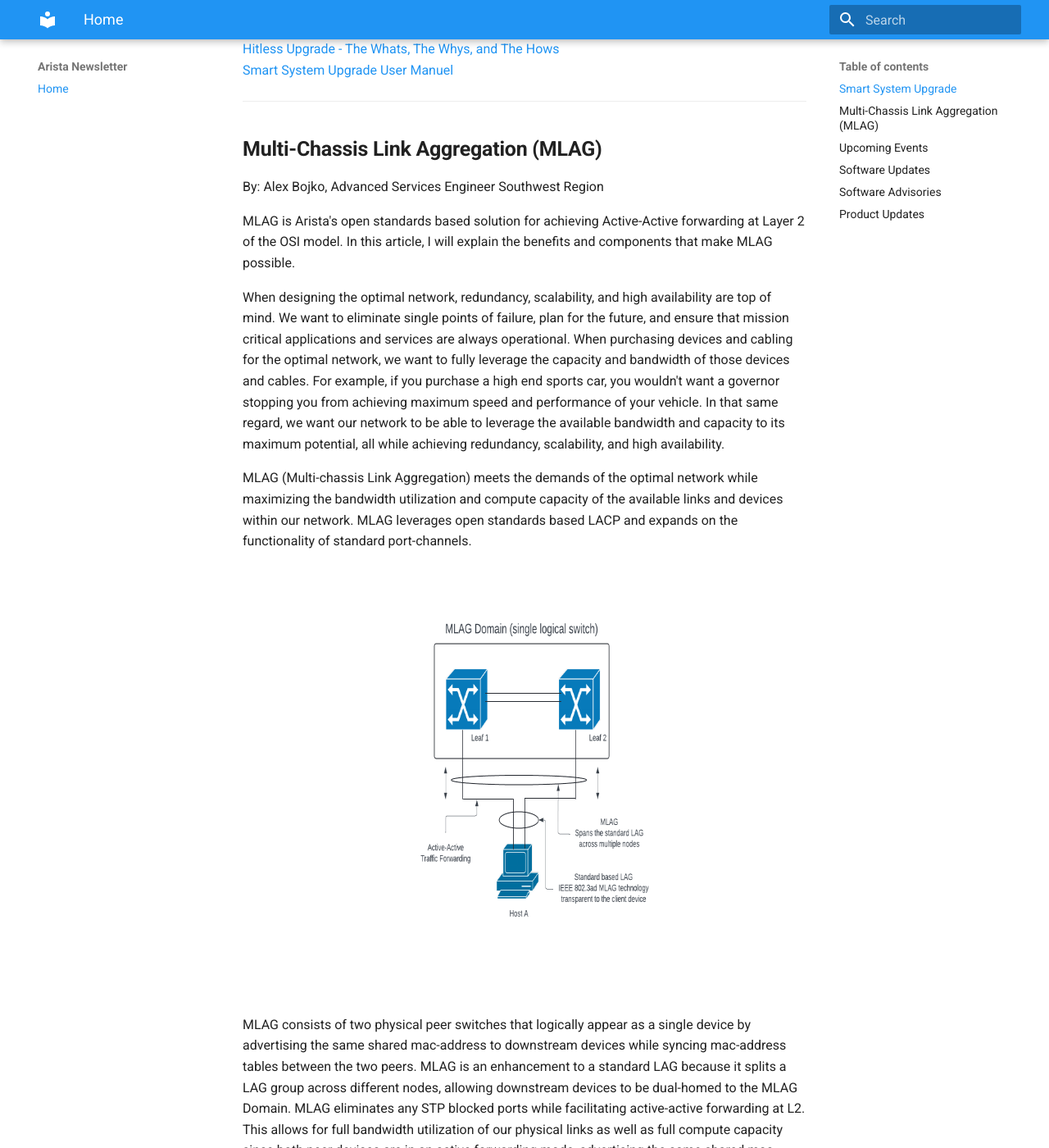
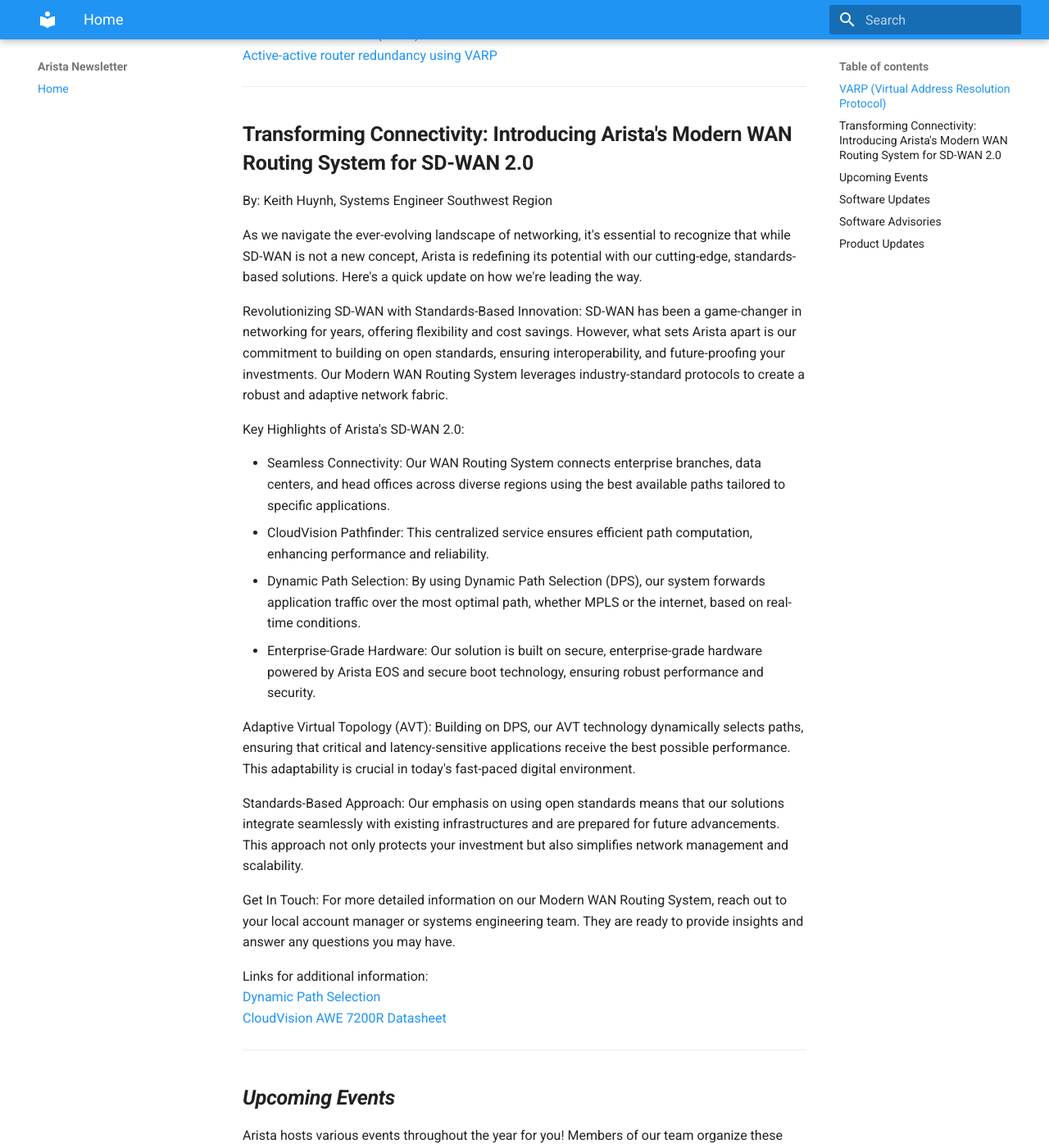
Before and after one commit to AristaSouthwest/Newsletter, an MkDocs documentation site: the page built from docs/index.md, in a window 1280 px wide and 1400 px high, scrolled down 2104 px. Shown: the whole window at 82% size. Built offline with MkDocs 1.6.1 and Material for MkDocs 9.7.7, drawn with Linux system fonts in a browser that asks for light colours; some of the changed text lies outside the part shown.

Commit message:
first push for August Newsletter

```diff
--- a/docs/index.md
+++ b/docs/index.md
@@ -1,66 +1,76 @@
  ![Image Placememt](img/Arista_Logo_copy.png)
 
 
-# Arista May Southwest Region Newsletter
+# Arista August Southwest Region Newsletter
 
-Welcome to the July 2024 newsletter for Arista customers in the U.S. Southwest Region!
+Welcome to the August 2024 newsletter for Arista customers in the U.S. Southwest Region!
 
 We welcome your feedback on the newsletter. If you have any ideas on what you want to see, please reach out to southwest@arista.com.
 
 ---
 
-## **Smart System Upgrade**
-By: Murthy Devarakonda, SE Manager Southwest Region
+## **VARP (Virtual Address Resolution Protocol)**
+By: Steven King, Systems Engineer Southwest Region
 
-IT networks are increasingly becoming important to various organizations. Networks enable organizations to be agile in conducting business and improve overall performance. Networks are especially crucial in mission-critical environments like hospitals, where patient data and vitals are transferred through the network for better care. Network architects build networks to provide device and link-level redundancies to address unexpected failures. However, the network operations team, which manages the network, is always concerned about network device software upgrades and the possible downtime they can bring.
-
-Due to this concern, the majority of operations teams delay software upgrades. However, these delays can expose the network infrastructure to vulnerabilities and potentially allow malicious actors to breach the network. While most network vendors promise software upgrades with less downtime, only Arista has been able to provide near zero downtime upgrades. Even though software upgrades are typically performed during a maintenance window, reducing or eliminating downtime remains a key metric for most networks.
-
-In this article, I will discuss the Smart System Upgrade process, which reduces network downtime during software upgrades. A typical enterprise network consists of aggregation and leaf layer switches, as shown in the diagram below.
+VARP is also called Layer-3 Anycast Gateway and is very simple to deploy. It is completely standards-based, and provides Active/Active behavior that HSRP and VRRP cannot replicate. Packets received on a VARP address are forwarded to the next hop destination on the same switch so that traffic does not need to traverse the inter-switch link.  This reduces latency and unnecessary load on switches.
 
 <figure markdown>
-![Image Placement](img/July Newsletter (1).png)
+![Image Placement](img/AugustNewsletter_Pic1.png)
     <figcaption>  </figcaption>
 </figure>
 
-In the above architecture, the aggregation layer switches can be upgraded one at a time to avoid network downtime at that layer using MLAG In-State Software Upgrade (MLAG ISSU) process. In this process, Arista EOS verifies the MLAG health before and after the upgrade to avoid network connectivity disruptions to both downstream and upstream network devices. Typically, endpoints at the leaf layer are single-homed. Arista's Smart System Upgrade (SSU) can reduce downtime to sub-second, and in most cases, the endpoints do not even notice the outage. In this upgrade process, Arista EOS will continue to forward the network traffic in the dataplane while upgrading the control plane. Once the control plane is upgraded to the latest version, it will reset the dataplane to achieve sub-second outage. The upgrade operation can be performed through CLI or through the CloudVision management platform. Upgrading the switch software through CloudVision provides additional controls like pre and post verifications through actions.
+VARP works by responding to ARP requests for configured IP addresses with a configured virtual MAC address.  In the example below based off of your “segment” deployment diagram, two switches configured with VARP are providing a redundant first hop gateway to the downstream host, which resides in VLAN 1. Both switches respond to the host’s ARP request.
 
 <figure markdown>
-![Image Placement](img/Newsletter_July2024_pic11.png)
+![Image Placement](img/AugustNewsletter_Pic2.png)
     <figcaption> </figcaption>
 </figure>
 
+An important item to note is that outside of ARP, traffic sent is not sourced from the virtual MAC address configured for VARP, but the switch’s system MAC address instead.  To illustrate this point, consider the example below:
+
+<figure markdown>
+![Image Placement](img/AugustNewsletter_Pic3.png)
+    <figcaption> </figcaption>
+</figure>
+
+Two host machines are in two different VLANs with the switch acting as their default gateway, configured with VARP.
+
+1) HOST 1 in VLAN 172 sends an ICMP ECHO request to Host 2 in VLAN 99; the destination MAC is that of its gateway residing on the switch, provided by the VARP virtual MAC address.
+
+2) As the switch routes the request to HOST 2 in VLAN 99, the source MAC is not the virtual MAC address provided by VARP, but the switch’s system MAC address.
+
 
 Links for more information are below:
-[Hitless Upgrade - The Whats, The Whys, and The Hows](https://arista.my.site.com/AristaCommunity/s/article/Hitless-Upgrades-The-Whats-The-Whys-and-The-Hows)
-[Smart System Upgrade User Manuel](https://www.arista.com/en/um-eos/eos-smart-system-upgrade)
+[Arista EOS Virtual ARP (VARP) Behind the Scenes](https://blog.ipspace.net/2013/06/arista-eos-virtual-arp-varp-behind/)
+[Active-active router redundancy using VARP](https://arista.my.site.com/AristaCommunity/s/article/active-active-router-redundancy-using-varp)
 
 
 ---
 
-## **Multi-Chassis Link Aggregation (MLAG)**
-By: Alex Bojko, Advanced Services Engineer Southwest Region
+## **Transforming Connectivity: Introducing Arista's Modern WAN Routing System for SD-WAN 2.0**
+By: Keith Huynh, Systems Engineer Southwest Region
 
-MLAG is Arista's open standards based solution for achieving Active-Active forwarding at Layer 2 of the OSI model. In this article, I will explain the benefits and components that make MLAG possible.
+As we navigate the ever-evolving landscape of networking, it's essential to recognize that while SD-WAN is not a new concept, Arista is redefining its potential with our cutting-edge, standards-based solutions. Here's a quick update on how we're leading the way.
 
-When designing the optimal network, redundancy, scalability, and high availability are top of mind. We want to eliminate single points of failure, plan for the future, and ensure that mission critical applications and services are always operational. When purchasing devices and cabling for the optimal network, we want to fully leverage the capacity and bandwidth of those devices and cables. For example, if you purchase a high end sports car, you wouldn't want a governor stopping you from achieving maximum speed and performance of your vehicle. In that same regard, we want our network to be able to leverage the available bandwidth and capacity to its maximum potential, all while achieving redundancy, scalability, and high availability.
+Revolutionizing SD-WAN with Standards-Based Innovation: SD-WAN has been a game-changer in networking for years, offering flexibility and cost savings. However, what sets Arista apart is our commitment to building on open standards, ensuring interoperability, and future-proofing your investments. Our Modern WAN Routing System leverages industry-standard protocols to create a robust and adaptive network fabric.
 
-MLAG (Multi-chassis Link Aggregation) meets the demands of the optimal network while maximizing the bandwidth utilization and compute capacity of the available links and devices within our network. MLAG leverages open standards based LACP and expands on the functionality of standard port-channels.
+Key Highlights of Arista's SD-WAN 2.0:
 
-<figure markdown>
-![Image Placement](img/July Newsletter - Article2 (1).png){: style="height:500px;width:950px"}
-    <figcaption> </figcaption>
-</figure>
+- Seamless Connectivity: Our WAN Routing System connects enterprise branches, data centers, and head offices across diverse regions using the best available paths tailored to specific applications.
+- CloudVision Pathfinder: This centralized service ensures efficient path computation, enhancing performance and reliability.
+- Dynamic Path Selection: By using Dynamic Path Selection (DPS), our system forwards application traffic over the most optimal path, whether MPLS or the internet, based on real-time conditions.
+- Enterprise-Grade Hardware: Our solution is built on secure, enterprise-grade hardware powered by Arista EOS and secure boot technology, ensuring robust performance and security.
 
+Adaptive Virtual Topology (AVT): Building on DPS, our AVT technology dynamically selects paths, ensuring that critical and latency-sensitive applications receive the best possible performance. This adaptability is crucial in today's fast-paced digital environment.
 
-MLAG consists of two physical peer switches that logically appear as a single device by advertising the same shared mac-address to downstream devices while syncing mac-address tables between the two peers. MLAG is an enhancement to a standard LAG because it splits a LAG group across different nodes, allowing downstream devices to be dual-homed to the MLAG Domain. MLAG eliminates any STP blocked ports while facilitating active-active forwarding at L2. This allows for full bandwidth utilization of our physical links as well as full compute capacity since both peer devices are in an active forwarding mode, advertising the same shared mac-address. Also, when it comes time to upgrade the devices, MLAG In-State Software Upgrade (MLAG ISSU) allows us to upgrade one peer device at a time, eliminating any downtime windows while continuing to forward traffic as expected.
+Standards-Based Approach: Our emphasis on using open standards means that our solutions integrate seamlessly with existing infrastructures and are prepared for future advancements. This approach not only protects your investment but also simplifies network management and scalability.
 
-By implementing MLAG, we receive link and device level redundancy, scalability with the capacity to support a large amount of downstream hosts, and high availability for our mission critical applications and services.
-
+Get In Touch: For more detailed information on our Modern WAN Routing System, reach out to your local account manager or systems engineering team. They are ready to provide insights and answer any questions you may have.
 
 Links for additional information:
-[MLAG Configuration Guide](https://arista.my.site.com/AristaCommunity/s/article/mlag-basic-configuration)
-[MLAG Explanation](https://www.arista.com/en/products/multi-chassis-link-aggregation-mlag)
+[Dynamic Path Selection](https://www.arista.com/en/cg-veos-router/veos-router-dynamic-path-selection)
+[CloudVision](https://www.arista.com/en/support/toi/eos-4-30-0f/17496-wan-routing-system-adaptive-virtual-topology?tmpl=component&format=pdf)
+[AWE 7200R Datasheet](https://www.arista.com/assets/data/pdf/Datasheets/AWE-7200R-Datasheet.pdf)
 
 
 ---
@@ -101,10 +111,10 @@
 
    |  Softwares    | Versions      |  Release Date |
    | :-----------: | :-----------: | :-----------:
-   | __EOS__           | 4.32.0.1F <br>4.26.14M <br>4.29.8M<br>4.28.11M<br>4.31.3M<br>     | May 16th, 2024 <br>May 15th, 2024<br>May 14th, 2024<br>May 3rd, 2024<br>May 1st, 2024<br>
-   | __CVP__           | 2023.3.2 <br>2024.1.2<br>     | May 14th, 2024 <br>May 10th, 2024<br>
-   | __DMF__           | 8.5.0         | February 5th, 2024
-   | __WLAN__ <br>CV-CUE<br>Wireless Manager<br> | <br>13.0.0-67<br>15.0.1-22<br>       | <br>December 15th, 2022<br>August 29th, 2023<br>
+   | __EOS__           | 4.31.3.1M <br>4.30.7M <br>4.31.4M<br>4.29.4.2M<br>4.32.1F<br>     | July 17th, 2024 <br>July 8th, 2024<br>July 5th, 2024<br>June 25th, 2024<br>June 6th, 2024<br>
+   | __CVP__           | 2024.2.0 <br>2024.1.2<br>     | July 26th, 2024 <br>May 10th, 2024<br>
+   | __DMF__           | 8.6.0         | July 9th, 2024
+   | __WLAN__ <br>CV-CUE<br>Wireless Manager<br> | <br>13.0.0-67<br>17.0.0<br>       | <br>December 15th, 2022<br>May 10th, 2023<br>
    | __Arista NDR__         | 5.1.2         | February 15th, 2024
    | __TerminAttr__    | 1.32.1        | June 13th, 2024
 
@@ -116,12 +126,12 @@
 
 | Name          | Advisory Link           | Date of Advisory Notice  |
 | :-----------: |:-------------:| :-----:|
-| __EOS with OpenConfig__   | [Security Advisory 0099](https://www.arista.com/en/support/advisories-notices/security-advisory/19862-security-advisory-0099) | July 2nd, 2024
-| __Wireless Access Points__   | [Security Advisory 0098](https://www.arista.com/en/support/advisories-notices/security-advisory/19844-security-advisory-0098) | June 25th, 2024
-|  __SSID Confusion__   | [Security Advisory 0097](https://www.arista.com/en/support/advisories-notices/security-advisory/19476-security-advisory-0097)  | May 24th, 2024   |
-| __802.1x Authentication on Ports__    | [Security Advisory 0096](https://www.arista.com/en/support/advisories-notices/security-advisory/19462-security-advisory-0096) |   May 21st, 2024             |
-| __XZ Tarballs__              |  [Security Advisory 0095](https://www.arista.com/en/support/advisories-notices/security-advisory/19222-security-advisory-0095)             | April 3rd, 2024       |
-| __HTTP/2 Continuation Frames__    | [Security Advisory 0094](https://www.arista.com/en/support/advisories-notices/security-advisory/19221-security-advisory-0094)               | April 5th, 2024             |
+| __EOS in 802.1X mode__   | [Security Advisory 0103](https://www.arista.com/en/support/advisories-notices/security-advisory/19917-security-advisory-0103) | July 23rd, 2024
+| __EOS with MACsec and egress ACLs__   | [Security Advisory 0102](https://www.arista.com/en/support/advisories-notices/security-advisory/19908-security-advisory-0102) | July 23rd, 2024
+|  __RADIUS Protocol__   | [Security Advisory 0101](https://www.arista.com/en/support/advisories-notices/security-advisory/19905-security-advisory-0101)  | July 9th, 2024   |
+| __OpenSSH__    | [Security Advisory 0100](https://www.arista.com/en/support/advisories-notices/security-advisory/19904-security-advisory-0100) |   July 8th, 2024             |
+| __EOS with OpenConfig__              |  [Security Advisory 0099](https://www.arista.com/en/support/advisories-notices/security-advisory/19862-security-advisory-0099)             | July 2nd, 2024       |
+| __WIPS feature in CV-CUE__    | [Field Notice 0083](https://www.arista.com/en/support/advisories-notices/field-notice/19902-field-notice-0083)               | July 9th, 2024             |
 
 For a list of the most current advisories and notices, click [Here](https://www.arista.com/en/support/advisories-notices)
 
```
Also changed, not shown: docs/img/AugustNewsletter_Pic1.png (added), docs/img/AugustNewsletter_Pic2.png (added), docs/img/AugustNewsletter_Pic3.png (added), docs/img/Newsletter_July2024_article2.png (deleted), docs/img/Newsletter_July2024_pic1.png (deleted), docs/img/Newsletter_July2024_pic11.png (deleted), docs/img/Newsletter_July2024_pic2.png (deleted), site/img/July Newsletter (1).png (renamed from docs/img/July Newsletter (1).png), site/img/July Newsletter - Article2 (1).png (renamed from docs/img/July Newsletter - Article2 (1).png), site/img/July Newsletter - Article2.png (renamed from docs/img/July Newsletter - Article2.png), site/img/July Newsletter - Page 2.png (renamed from docs/img/July Newsletter - Page 2.png), site/index.html, site/search/search_index.json, site/sitemap.xml, 1 other file.
